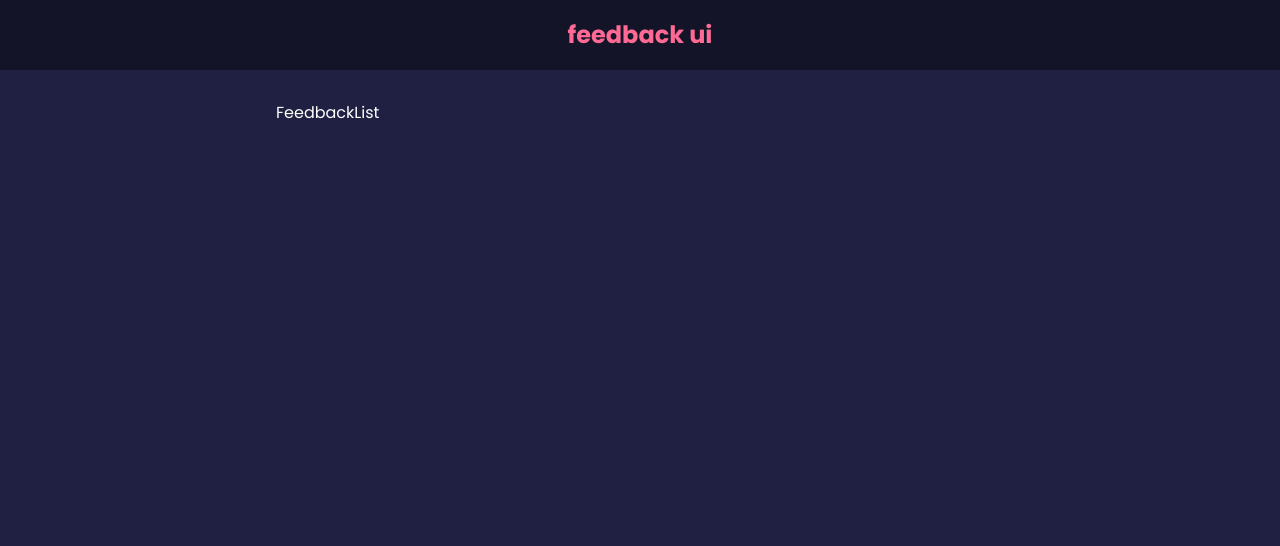
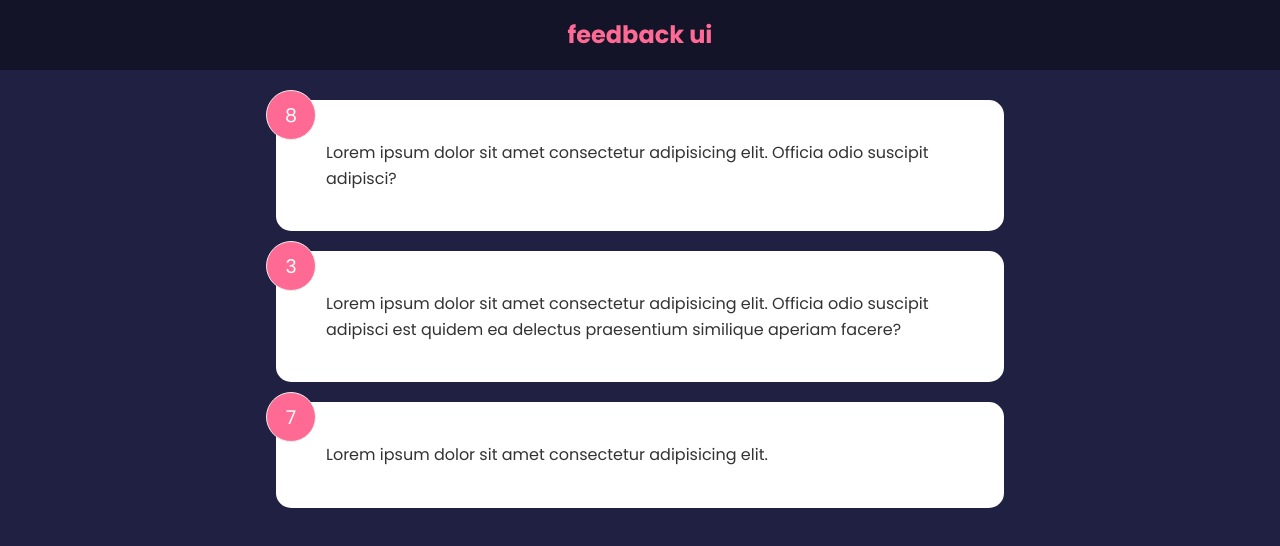
Before and after one commit to i-doshechnikow/feedback-ui, a React (Create React App) app: page / in a window 1280 px wide. Shown: the top 546 px of the page. Built offline with nearby package versions, Linux system fonts and the light colour scheme.

Commit message:
edit props

```diff
--- a/src/App.js
+++ b/src/App.js
@@ -9,7 +9,7 @@ const App = () => {
     <>
       <Header text="feedback ui" />
       <div className="container">
-        <FeedbackList />
+        <FeedbackList feedback={feedback} />
       </div>
     </>
   );
--- a/src/components/FeedbackItem.jsx
+++ b/src/components/FeedbackItem.jsx
@@ -1,13 +1,12 @@
 import { useState } from "react";
 
-function FeedbackItem() {
-  const [rating, setRating] = useState(0);
-  const [text, setText] = useState("test text");
+function FeedbackItem(props) {
+  const { item } = props;
 
   return (
     <div className="card">
-      <div className="num-display">{rating}</div>
-      <div className="text-display">{text}</div>
+      <div className="num-display">{item.rating}</div>
+      <div className="text-display">{item.text}</div>
     </div>
   );
 }
--- a/src/components/FeedbackList.jsx
+++ b/src/components/FeedbackList.jsx
@@ -1,5 +1,17 @@
+import FeedbackItem from "./FeedbackItem";
+
 function FeedbackList(props) {
-  return <div>FeedbackList</div>;
+  const { feedback } = props;
+  if (!feedback || feedback.length === 0) {
+    return <p>No data</p>;
+  }
+  return (
+    <div className="feedback-list">
+      {feedback.map((item, id) => (
+        <FeedbackItem key={id} item={item} />
+      ))}
+    </div>
+  );
 }
 
 export default FeedbackList;
--- a/src/data/FeedbackData.js
+++ b/src/data/FeedbackData.js
@@ -2,17 +2,17 @@ const FeedbackData = [
   {
     id: 1,
     rating: 8,
-    text: "Lorem ipsum dolor sit amet consectetur adipisicing elit. Officia odio suscipit adipisci est quidem ea delectus praesentium similique aperiam facere?",
+    text: "Lorem ipsum dolor sit amet consectetur adipisicing elit. Officia odio suscipit adipisci?",
   },
   {
     id: 2,
-    rating: 7,
+    rating: 3,
     text: "Lorem ipsum dolor sit amet consectetur adipisicing elit. Officia odio suscipit adipisci est quidem ea delectus praesentium similique aperiam facere?",
   },
   {
     id: 3,
     rating: 7,
-    text: "Lorem ipsum dolor sit amet consectetur adipisicing elit. Officia odio suscipit adipisci est quidem ea delectus praesentium similique aperiam facere?",
+    text: "Lorem ipsum dolor sit amet consectetur adipisicing elit.",
   },
 ];
 
```
